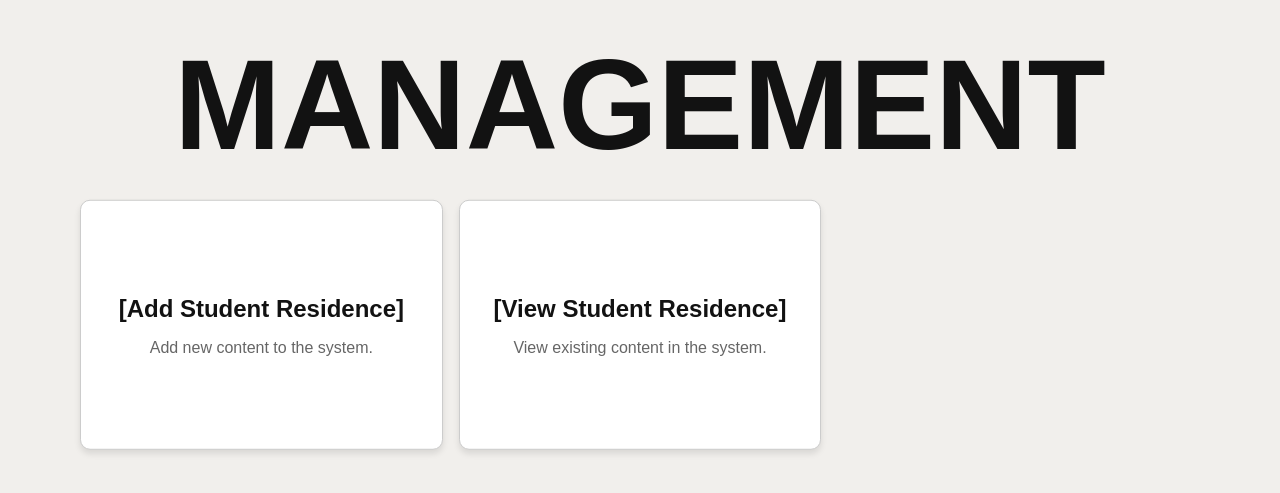
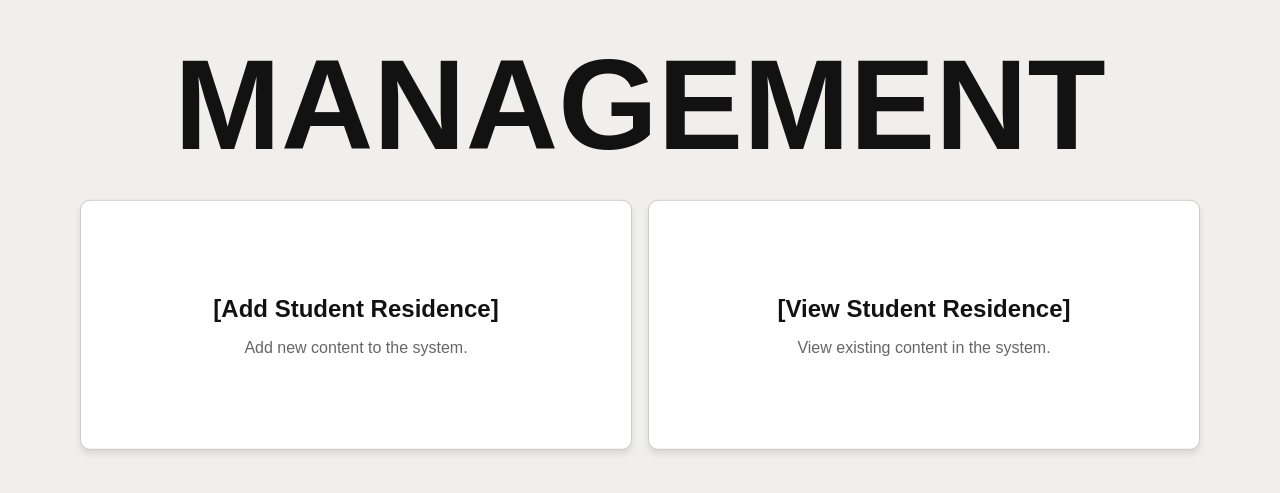
Before and after one commit to burntkayatoast/Student_Residence_Website, a PHP site: page /homepage.php in a window 1280 px wide. Shown: the part 195-688 px from the top of the page. Run offline with PHP 8.4, Linux system fonts and the light colour scheme; a user stored in the database is signed in.

Commit message:
adjusted grid for the removal of edit/delete in homepage

```diff
--- a/stylesheet.css
+++ b/stylesheet.css
@@ -95,7 +95,7 @@ input[type="text"], input[type="password"] {
 .grid-container {
     margin-top: -5em;
     display: grid;
-    grid-template-columns: repeat(3, 1fr);
+    grid-template-columns: repeat(2, 1fr);
     gap: 1em;
     padding: 1em;
 }
```
